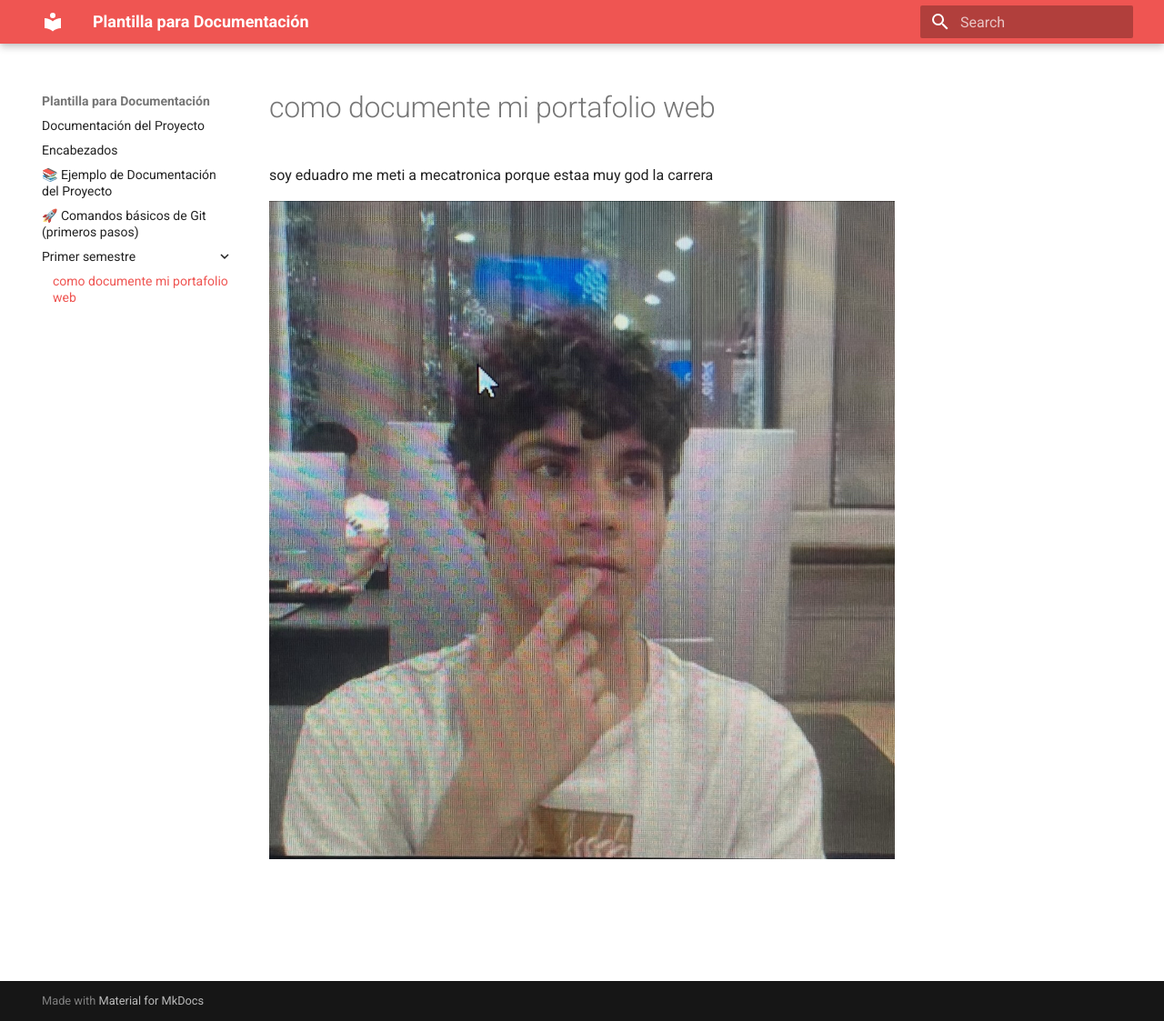
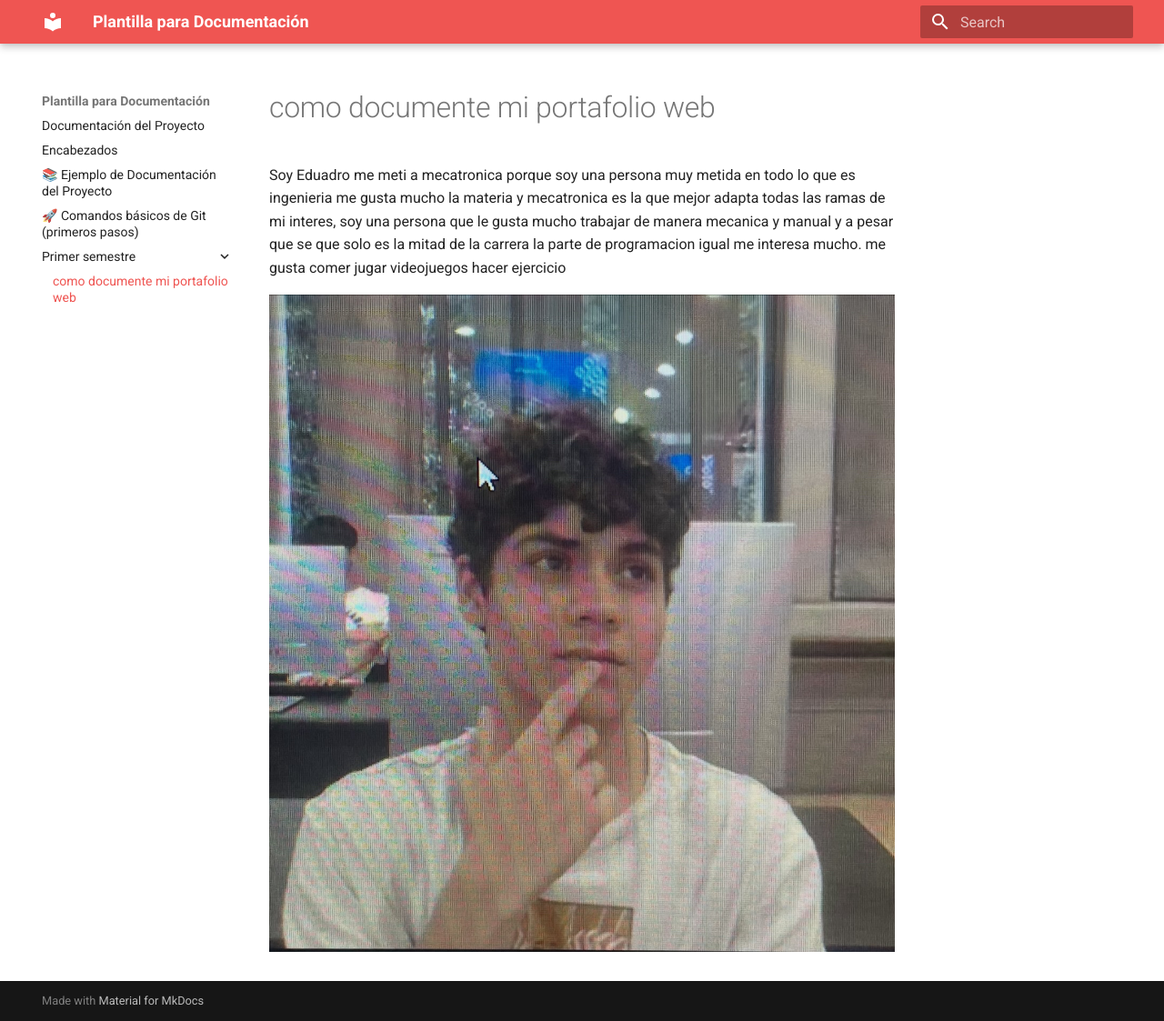
Before and after one commit to edugtma/my-beutiful-dark-twisted-fantasy, an MkDocs documentation site: the page built from docs/primer semestre/sesion 1.md, in a window 1280 px wide and 1123 px high. Shown: the whole window at 91% size. Built offline with MkDocs 1.6.1 and Material for MkDocs 9.7.7, drawn with Linux system fonts in a browser that asks for light colours.

Commit message:
Revise personal description in session 1
Expanded personal introduction and interests in mechatronics.

```diff
--- a/docs/primer semestre/sesion 1.md
+++ b/docs/primer semestre/sesion 1.md
@@ -1,4 +1,5 @@
 # como documente mi portafolio web
-soy eduadro me meti a mecatronica porque estaa muy god la carrera
+Soy Eduadro me meti a mecatronica porque soy una persona muy metida en todo lo que es ingenieria me gusta mucho la materia y mecatronica es la que mejor adapta todas las ramas de mi interes, soy una persona que le gusta mucho trabajar de manera mecanica y manual y a pesar que se que solo es la mitad de la carrera la parte de programacion igual me interesa mucho.
+me gusta comer jugar videojuegos hacer ejercicio
 
 ![Diagrama del sistema](../recursos/imgs/Image.jpg)
```
